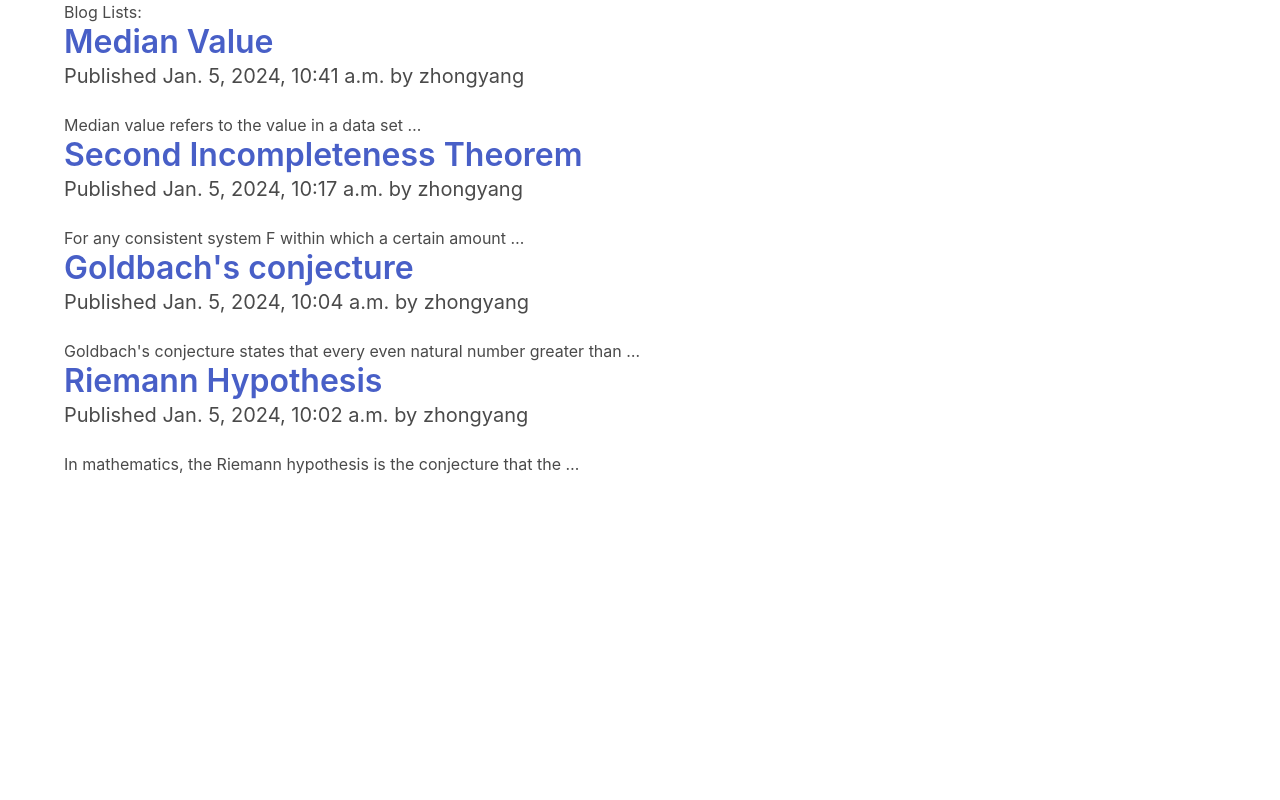
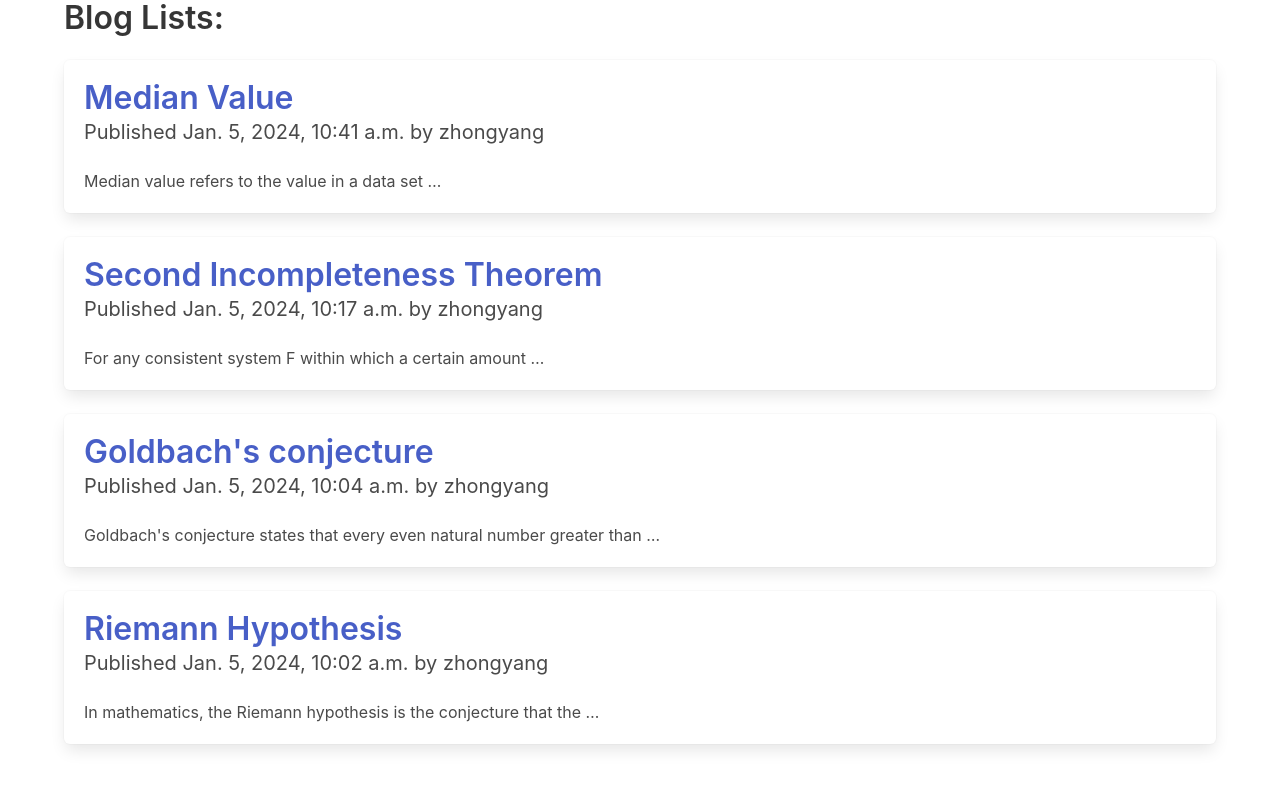
Before and after one commit to RocketZwei/TruthBlog, a Django app: page /blog/ in a window 1280 px wide. Run offline with Django 5.2, Linux system fonts and the light colour scheme; data comes from the database, SQL or seed files in the repository.

Commit message:
modify templates

```diff
--- a/TruthBlog/blog/templates/blog/list.html
+++ b/TruthBlog/blog/templates/blog/list.html
@@ -3,9 +3,9 @@
 {% block title %}Truth Blog{% endblock %}
 
 {% block content %}
-    <h1>Blog Lists:</h1>
+    <h1 class="title">Blog Lists:</h1>
     {% for post in posts %}
-    <div class="container">
+    <div class="box">
         <h2 class="title">
             <a href="{% url 'blog:post_detail' post.id %}">
                 {{ post.title }}
```
